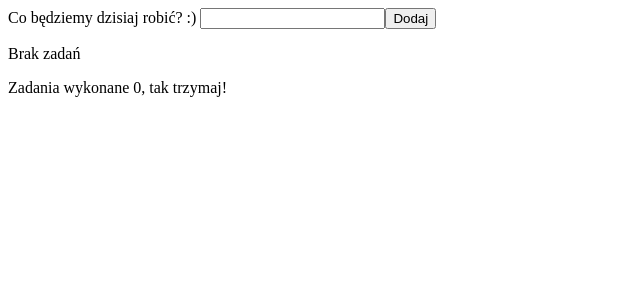
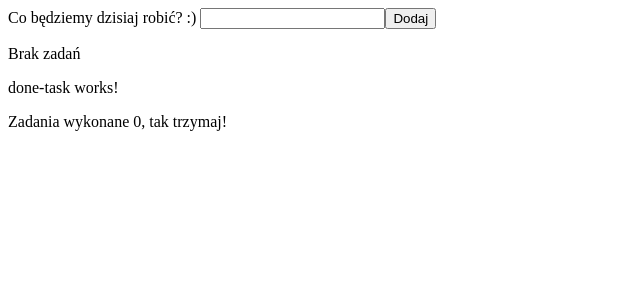
Before and after one commit to alekac28/lista-zadan, an Angular app: page / in a window 1280 px wide. Shown: the top 300 px of the page, without its empty margins (0-640 px from the left). Built offline with nearby package versions, Linux system fonts and the light colour scheme.

Commit message:
dodanie done-task (refactor)

```diff
--- a/src/app/app.component.html
+++ b/src/app/app.component.html
@@ -1,23 +1,15 @@
 <div>
   <div class="container">
-    <!-- Tutaj był DIV dodawanie zadań -->
     <app-add-task (emitTask)="add($event)"></app-add-task>
   </div>
 
   <div class="container">
     <div>
-      <!-- Co będziemy dzisiaj robić? :) -->
       <app-todo-task [tasksList]="tasksList" (emitDone)="done($event)" (emitRemove)="remove($event)"></app-todo-task>
     </div>
 
     <div>
-      Zadania wykonane {{tasksDone.length}}, tak trzymaj!
-      <ul>
-        <li *ngFor="let task of tasksDone">
-          {{task}}
-
-        </li>
-      </ul>
+      <app-done-task [tasksDone]="tasksDone"></app-done-task>
     </div>
 
   </div>
--- a/src/app/app.module.ts
+++ b/src/app/app.module.ts
@@ -6,12 +6,14 @@ import { AppRoutingModule } from './app-routing.module';
 import { AppComponent } from './app.component';
 import { AddTaskComponent } from './add-task/add-task.component';
 import { TodoTaskComponent } from './todo-task/todo-task.component';
+import { DoneTaskComponent } from './done-task/done-task.component';
 
 @NgModule({
   declarations: [
     AppComponent,
     AddTaskComponent,
-    TodoTaskComponent
+    TodoTaskComponent,
+    DoneTaskComponent
   ],
   imports: [
     BrowserModule,
--- /dev/null
+++ b/src/app/done-task/done-task.component.html
@@ -0,0 +1,7 @@
+<p>done-task works!</p>
+Zadania wykonane {{tasksDone.length}}, tak trzymaj!
+<ul>
+     <li *ngFor="let task of tasksDone">
+        {{task}}
+    </li>
+</ul>
--- /dev/null
+++ b/src/app/done-task/done-task.component.ts
@@ -0,0 +1,11 @@
+import { Component, Input } from '@angular/core';
+
+@Component({
+  selector: 'app-done-task',
+  templateUrl: './done-task.component.html',
+  styleUrls: ['./done-task.component.css']
+})
+export class DoneTaskComponent {
+  @Input()
+  tasksDone: Array<string> = [];
+}
```
Also changed, not shown: src/app/done-task/done-task.component.css (added).
